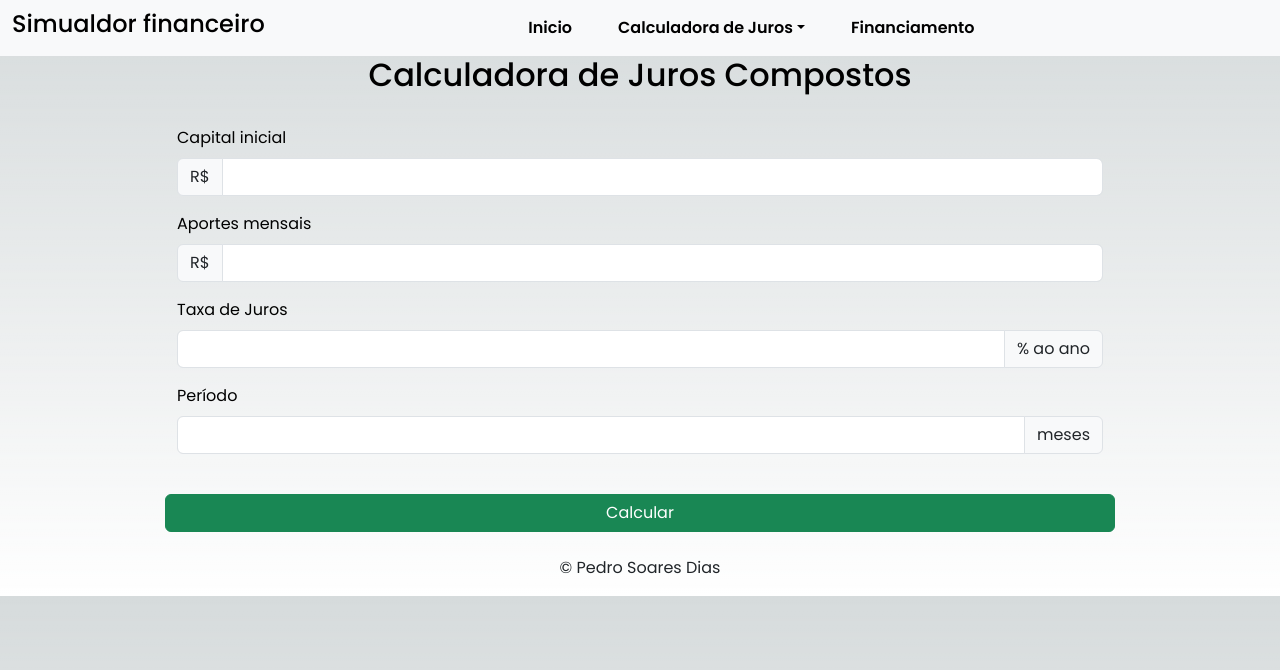
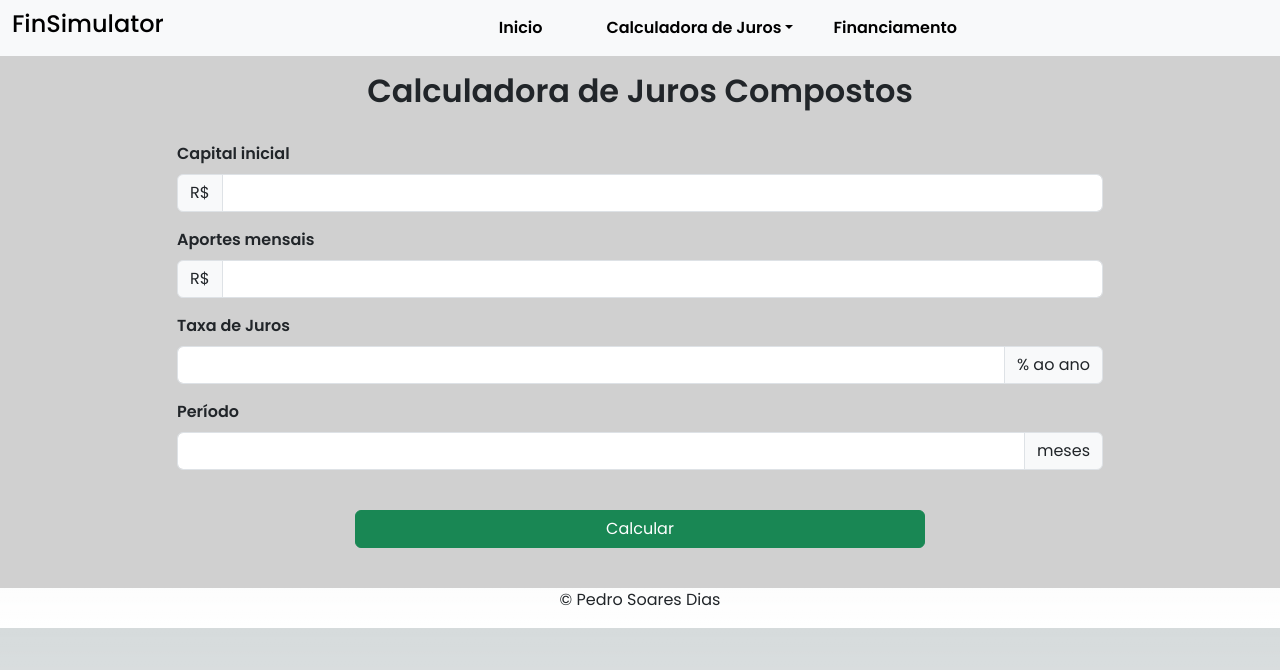
Before and after one commit to PedroSoaresDias/SimuladorFinanceiro, a Next.js app: page /JurosCompostos in a window 1280 px wide. Shown: the top 670 px of the page. Built offline with nearby package versions, Linux system fonts and the light colour scheme.

Commit message:
Estilizando a página de juros compostos

```diff
--- a/Components/Navbar.jsx
+++ b/Components/Navbar.jsx
@@ -2,10 +2,10 @@ import Link from "next/link";
 
 export default function Navbar() {
   return (
-    <nav id="nav-bar" className="navbar navbar-expand-lg bg-body-tertiary">
+    <nav id="nav-bar" className="navbar navbar-expand-lg bg-body-tertiary text-start">
       <div className="container-fluid">
         <div className="logo">
-          <h4>Simualdor financeiro</h4>
+          <h4>FinSimulator</h4>
         </div>
         <button
           className="navbar-toggler"
@@ -23,7 +23,7 @@ export default function Navbar() {
             <Link className="nav-link link" aria-current="page" href={"/"}>
               Inicio
             </Link>
-            <li className="nav-item dropdown">
+            <li className="nav-item dropdown link">
               <Link
                 className="nav-link link dropdown-toggle"
                 href="#"
--- a/src/pages/JurosCompostos/index.js
+++ b/src/pages/JurosCompostos/index.js
@@ -26,14 +26,14 @@ export default function JurosCompostos() {
 
   return (
     <>
-      <section className="composto container">
-        <div className="calcular">
-          <h2 className="text-center">Calculadora de Juros Compostos</h2>
+      <section className="composto">
+        <div className="container">
+          <h2 className="text-center text-dark">Calculadora de Juros Compostos</h2>
           <br />
           <div className="row">
             <div className="col-1"></div>
             <div className="col mb-3">
-              <label for="capital" className="form-label">
+              <label for="capital" className="form-label text-dark">
                 Capital inicial
               </label>
               <div className="input-group">
@@ -54,7 +54,7 @@ export default function JurosCompostos() {
           <div className="row">
             <div className="col-1"></div>
             <div className="col mb-3">
-              <label for="aporte" className="form-label">
+              <label for="aporte" className="form-label text-dark">
                 Aportes mensais
               </label>
               <div className="input-group">
@@ -67,8 +67,7 @@ export default function JurosCompostos() {
                   className="form-control"
                   value={valorAporteMensal}
                   onChange={(e) =>
-                    setValorAporteMensal(parseFloat(e.target.value))
-                  }
+                    setValorAporteMensal(parseFloat(e.target.value))}
                 />
               </div>
             </div>
@@ -77,7 +76,7 @@ export default function JurosCompostos() {
           <div className="row">
             <div className="col-1"></div>
             <div className="col mb-3">
-              <label for="juros" className="form-label">
+              <label for="juros" className="form-label text-dark">
                 Taxa de Juros
               </label>
               <div className="input-group">
@@ -87,8 +86,7 @@ export default function JurosCompostos() {
                   className="form-control"
                   value={taxaJurosAnual}
                   onChange={(e) =>
-                    setTaxaJurosAnual(parseFloat(e.target.value))
-                  }
+                  setTaxaJurosAnual(parseFloat(e.target.value))}
                 />
                 <span class="input-group-text" id="basic-addon3">
                   % ao ano
@@ -100,7 +98,7 @@ export default function JurosCompostos() {
           <div className="row">
             <div className="col-1"></div>
             <div className="col mb-3">
-              <label for="mes" className="form-label">
+              <label for="mes" className="form-label text-dark">
                 Período
               </label>
               <div className="input-group">
@@ -120,19 +118,19 @@ export default function JurosCompostos() {
           </div>
           <br />
           <div className="row">
-            <div className="col-1"></div>
+            <div className="col"></div>
             <button
               onClick={CalcularJurosCompostos}
-              className="btn btn-success col"
+              className="btn btn-success col-6"
             >
               Calcular
             </button>
-            <div className="col-1"></div>
+            <div className="col"></div>
           </div>
           <br />
           <div className="row">
             <div className="col-1"></div>
-            <div className="col text-center">
+            <div className="col text-center text-dark">
               {resultado > 0 && (
                 <p>
                   Capital inicial:{" "}
--- a/src/styles/globals.css
+++ b/src/styles/globals.css
@@ -13,9 +13,8 @@
   background-color: rgb(213, 213, 213);
 }
 
-#nav-bar .link{
-  margin-right: 1.875rem;
-  text-decoration: none;
+.link{
+  margin-left: 1.5rem;
   font-weight: 600;
   color: black;
   transition: 0.6s;
@@ -38,6 +37,15 @@
 .logo:hover{
   color: rgb(2, 99, 255);
   cursor: pointer;
+}
+
+.composto{
+  background-color: rgb(208, 208, 208);
+  padding: 1rem;
+}
+
+.composto h2, .composto label, .composto p{
+  font-weight: 600;
 }
 
 :root {
```
